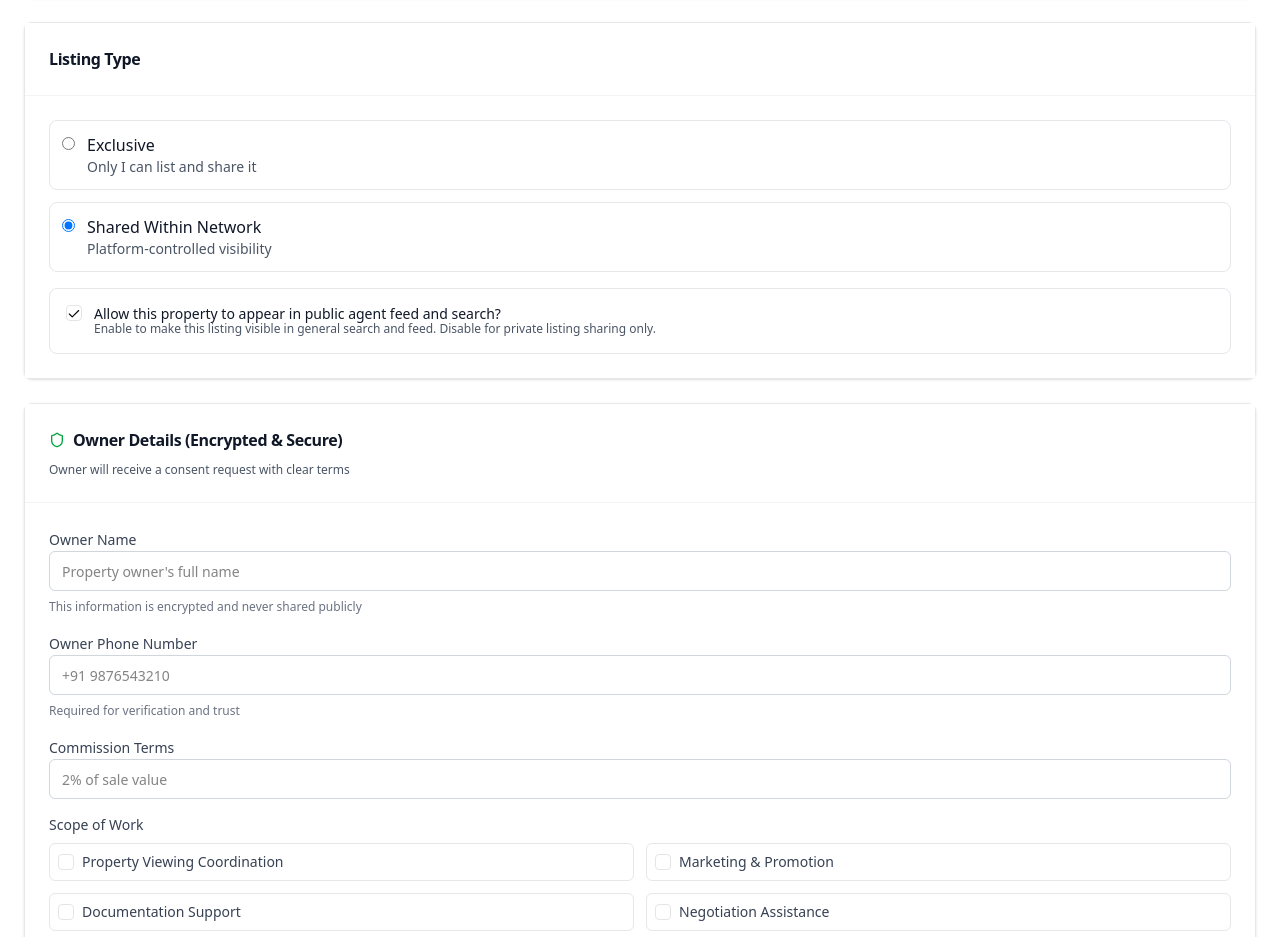
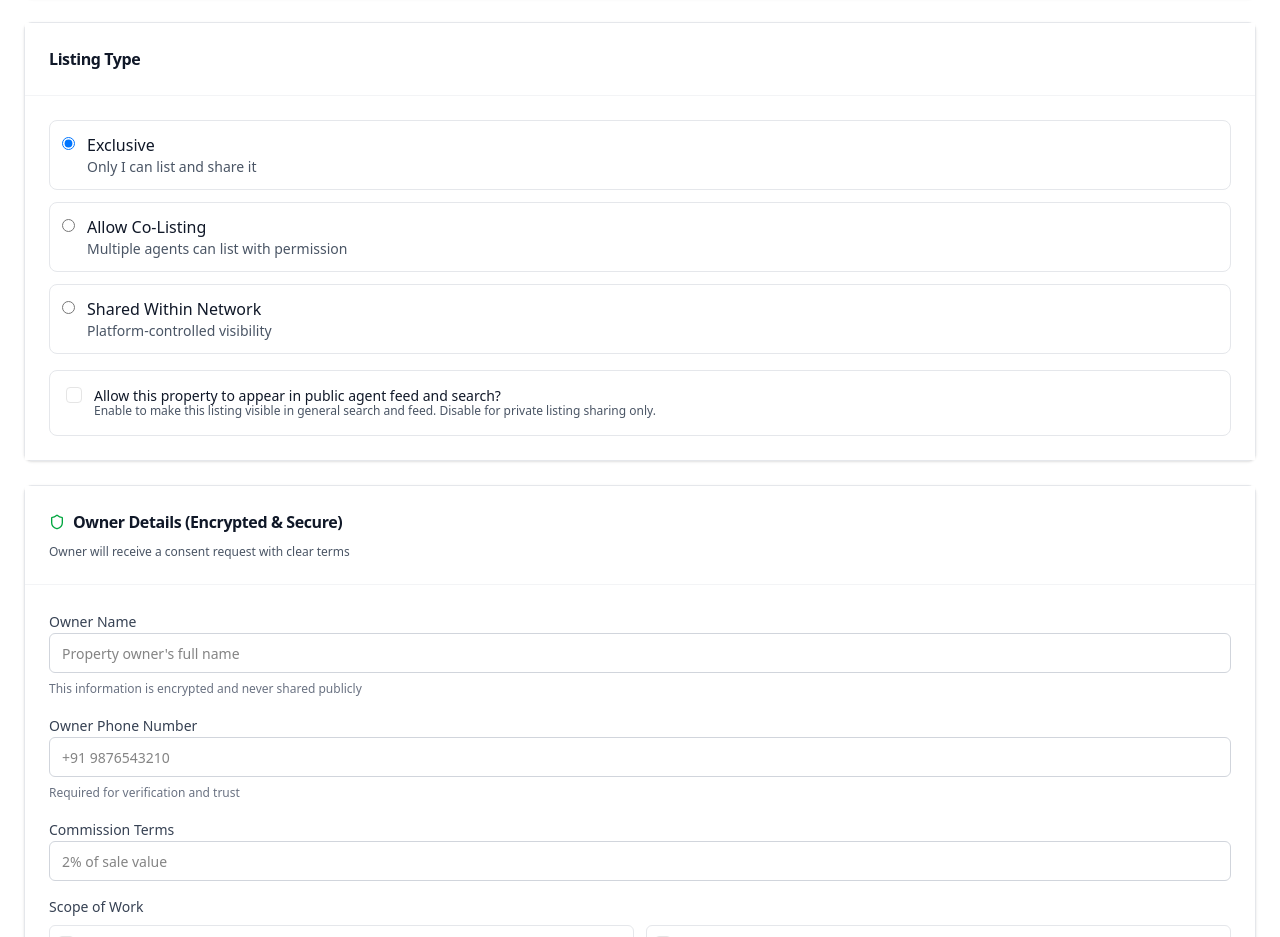
Before and after one commit to Satyavrat2005/propnet_live, a Next.js app: page /add-property in a window 1280 px wide. Shown: the part 1180-2117 px from the top of the page. Built offline with nearby package versions, Linux system fonts and the light colour scheme; no server answers.

Commit message:
Default w

```diff
--- a/app/add-property/page.tsx
+++ b/app/add-property/page.tsx
@@ -421,6 +421,20 @@ function PropertyForm({
                     <div className="flex items-start space-x-3 p-3 border border-gray-200 rounded-lg hover:border-primary transition-colors">
                       <input
                         type="radio"
+                        id="colisting"
+                        value="colisting"
+                        checked={field.value === "colisting"}
+                        onChange={() => field.onChange("colisting")}
+                        className="mt-1"
+                      />
+                      <label htmlFor="colisting" className="flex-1 cursor-pointer">
+                        <div className="font-medium text-gray-900">Allow Co-Listing</div>
+                        <div className="text-sm text-gray-600">Multiple agents can list with permission</div>
+                      </label>
+                    </div>
+                    <div className="flex items-start space-x-3 p-3 border border-gray-200 rounded-lg hover:border-primary transition-colors">
+                      <input
+                        type="radio"
                         id="shared"
                         value="shared"
                         checked={field.value === "shared"}
@@ -626,8 +640,8 @@ export default function AddPropertyPage() {
       buildingSociety: "",
       description: "",
       bhk: 0,
-      listingType: "shared",
-      isPubliclyVisible: true,
+      listingType: "exclusive",
+      isPubliclyVisible: false,
       ownerName: "",
       ownerPhone: "",
       commissionTerms: "",
--- a/app/my-listings/page.tsx
+++ b/app/my-listings/page.tsx
@@ -431,6 +431,20 @@ function PropertyForm({
                       <div className="flex items-start space-x-3 p-3 border border-gray-200 rounded-lg hover:border-primary transition-colors">
                         <input
                           type="radio"
+                          id={editingProperty ? "colisting-edit" : "colisting"}
+                          value="colisting"
+                          checked={field.value === "colisting"}
+                          onChange={() => field.onChange("colisting")}
+                          className="mt-1"
+                        />
+                        <label htmlFor={editingProperty ? "colisting-edit" : "colisting"} className="flex-1 cursor-pointer">
+                          <div className="font-medium text-gray-900">Allow Co-Listing</div>
+                          <div className="text-sm text-gray-600">Multiple agents can list with permission</div>
+                        </label>
+                      </div>
+                      <div className="flex items-start space-x-3 p-3 border border-gray-200 rounded-lg hover:border-primary transition-colors">
+                        <input
+                          type="radio"
                           id={editingProperty ? "shared-edit" : "shared"}
                           value="shared"
                           checked={field.value === "shared"}
@@ -628,8 +642,8 @@ export default function MyListings() {
       buildingSociety: "",
       description: "",
       bhk: 0,
-      listingType: "shared",
-      isPubliclyVisible: true,
+      listingType: "exclusive",
+      isPubliclyVisible: false,
       ownerName: "",
       ownerPhone: "",
       commissionTerms: "",
```
